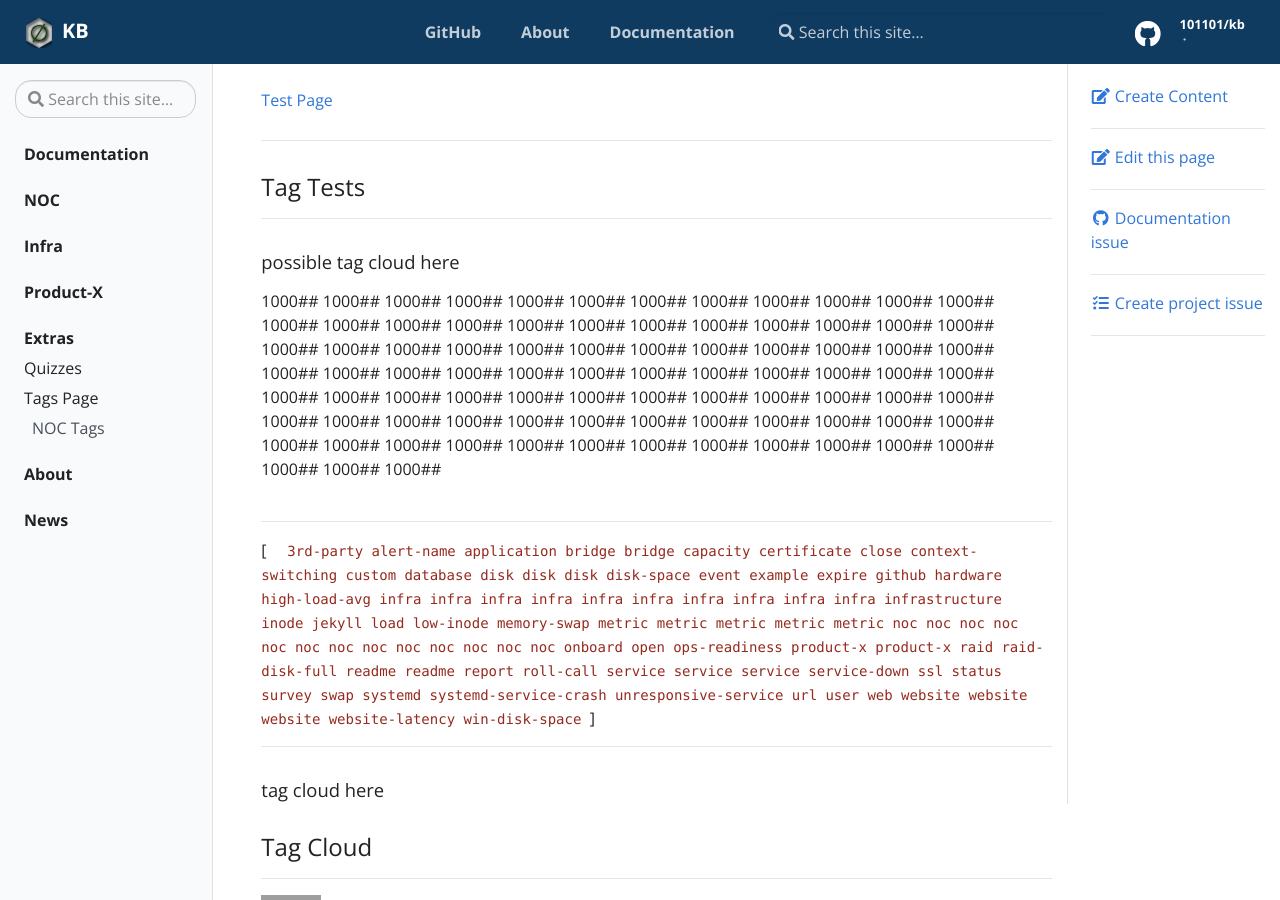
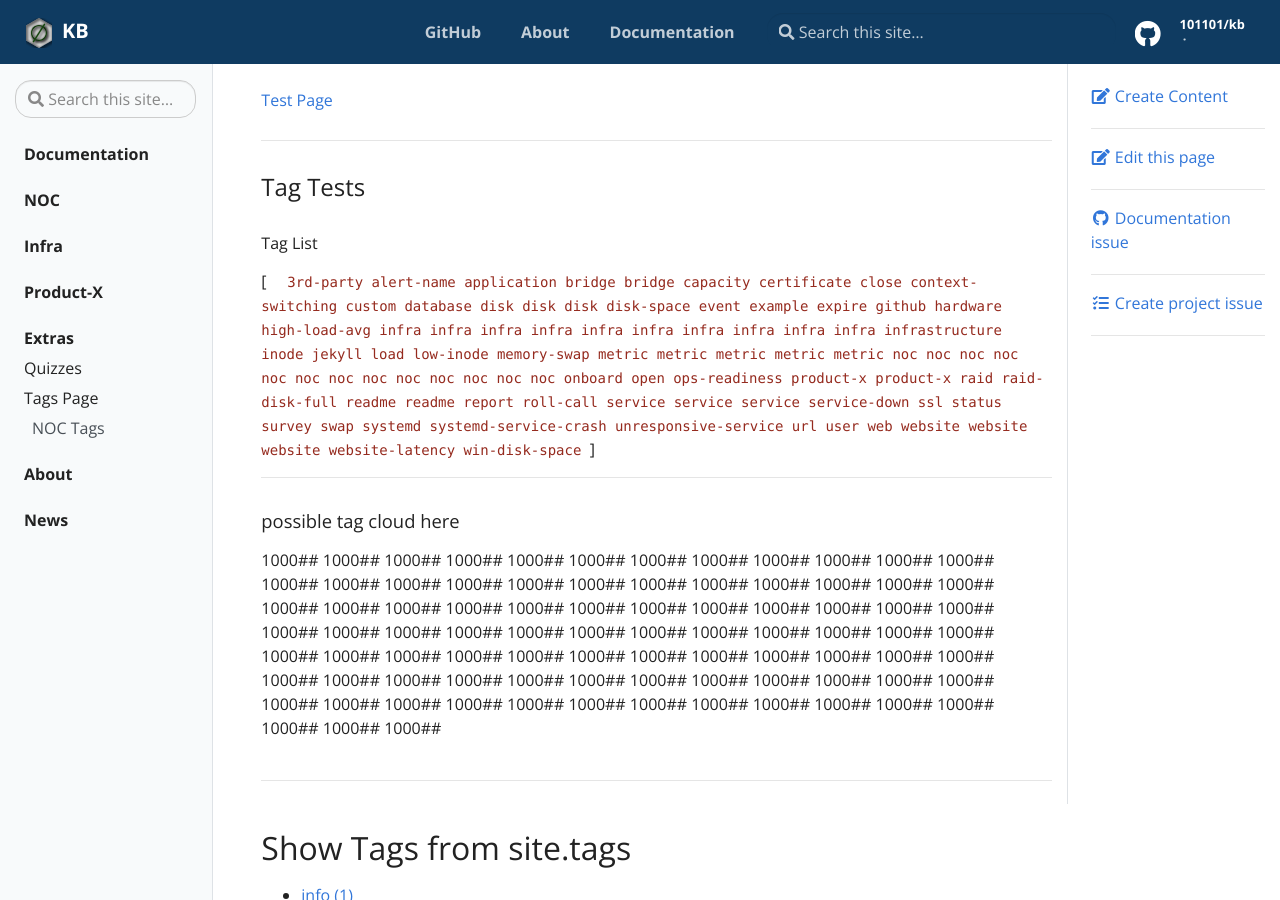
Before and after one commit to 101101/kb, a Jekyll site: the page built from pages/test_1.html, in a window 1280 px wide and 900 px high. Built offline with Jekyll 4.4.1, drawn with Linux system fonts in a browser that asks for light colours; some of the changed text lies outside the part shown; grey boxes are pictures that could not be loaded.

Commit message:
Update test_1.html

```diff
--- a/pages/test_1.html
+++ b/pages/test_1.html
@@ -11,6 +11,9 @@ tags:
 <hr>
 
 <h3>Tag Tests</h3>
+
+<h6>Tag List</h6>
+
 
 {% assign xxx_tags = "" %}
 {% assign testtags = "" %}
@@ -34,8 +37,16 @@ tags:
   {% endif %}
 {% endfor %}
 
+<span>[
+  {% for tag in testtags %}
+    {% capture tag_name %}{{ tag }}{% endcapture %}
+    <code class="highligher-rouge">{{ tag_name }}</code>&nbsp;</a>
+  {% endfor %}
+]</span>
+
 
 <hr>
+
 
 <h5>possible tag cloud here</h5>
 
@@ -54,23 +65,40 @@ tags:
 {% endfor %}
 
 
-<hr>
 
-
-<span>[
-  {% for tag in testtags %}
-    {% capture tag_name %}{{ tag }}{% endcapture %}
-    <code class="highligher-rouge">{{ tag_name }}</code>&nbsp;</a>
-  {% endfor %}
-]</span>
 
 
 <hr>
 
-<h5>tag cloud here</h5>
 
-{% include tag_cloud.html %}
+
+<h2>Show Tags from site.tags</h2>
+<ul>
+  {% assign sorted_tags = site.tags | sort %}
+  {% for tag in sorted_tags %}
+    {% assign t = tag | first %}
+    {% assign posts = tag | last %}
+    <li>
+      <a href="/tags/# {{ t | downcase | replace:' ','-'}}">
+        {{t | downcase | replace:' ','-' }}
+        <span>({{ posts | size }})</span>
+      </a>
+    </li>
+  {% endfor %}
+</ul>
+
+
 
 <hr>
 
+
+<h5>tag test placeholder</h5>
+
+
+
+
+<hr>
+
+
+
 <a href="https://dsmith73.github.io"><img src="https://avatars1.githubusercontent.com/u/44279121?s=60&u=7a933a33b51505f9d6435eeffae1c8156a47dc77&v=4" alt="dsmith73.github.io"></a>
```
